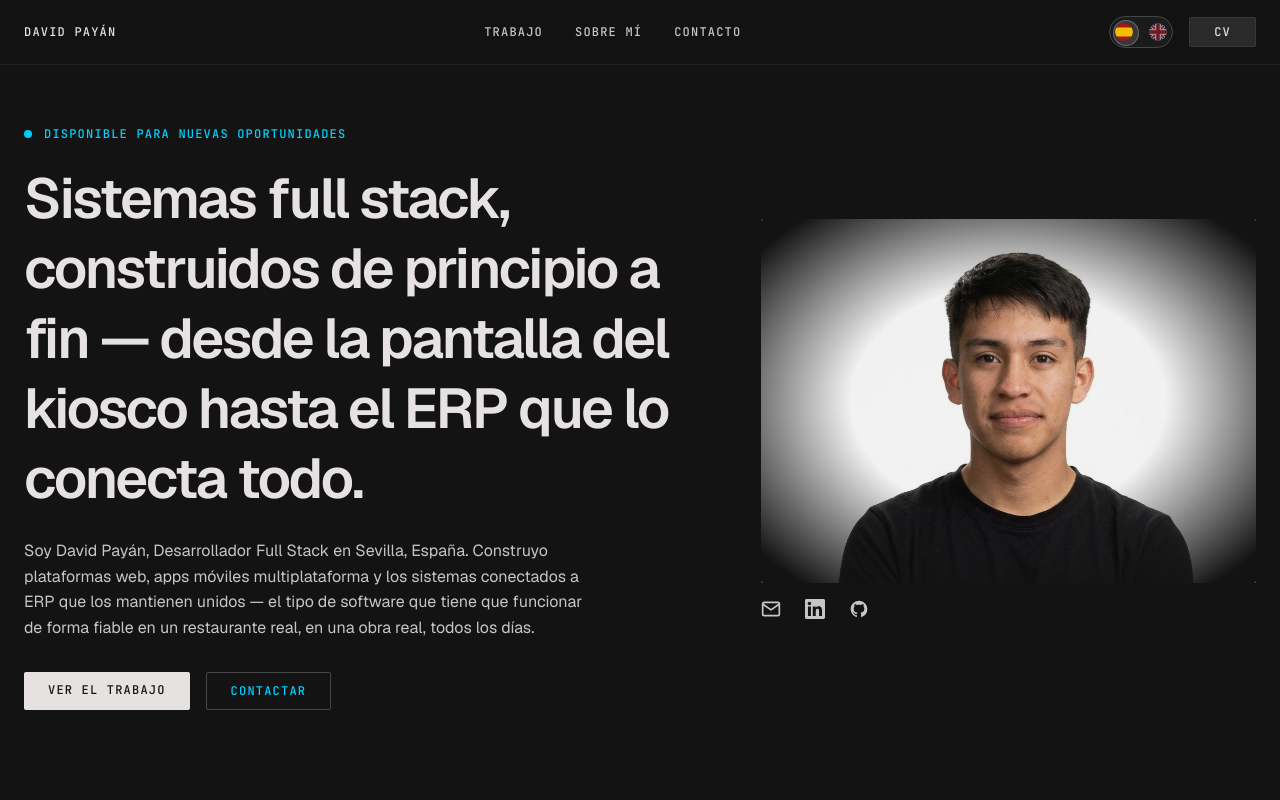
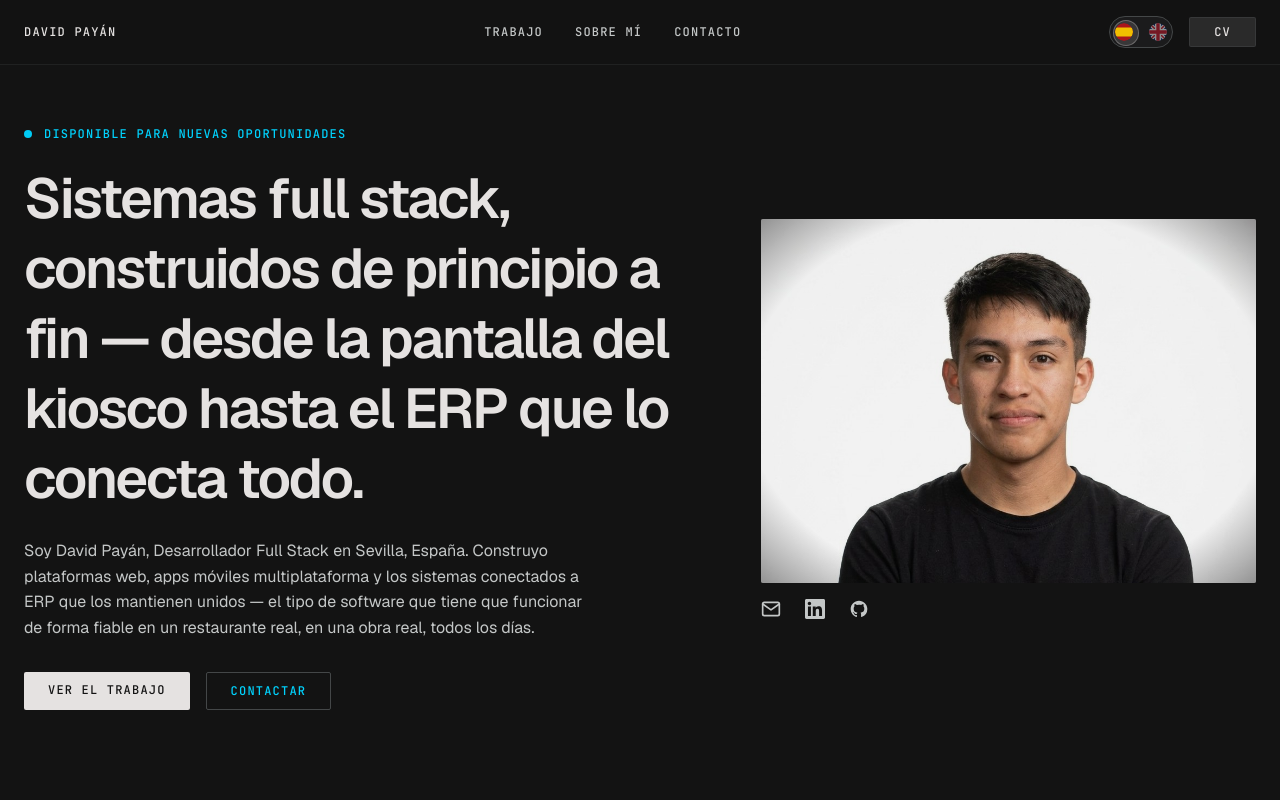
Before and after one commit to DavidPayan8/portfolio, a React (Vite) app: page / in a window 1280 px wide. Shown: the top 800 px of the page. Built offline with nearby package versions, Linux system fonts and the light colour scheme.

Commit message:
Tone down the hero photo vignette, it was overpowering the image

```diff
--- a/src/components/Hero.tsx
+++ b/src/components/Hero.tsx
@@ -43,7 +43,7 @@ export function Hero() {
               className="w-full aspect-[912/670] object-cover brightness-95"
             />
             <div
-              className="pointer-events-none absolute inset-0 bg-[radial-gradient(ellipse_at_center,transparent_45%,theme(colors.background)_92%)]"
+              className="pointer-events-none absolute inset-0 bg-[radial-gradient(ellipse_at_center,transparent_75%,theme(colors.background)_135%)]"
               aria-hidden="true"
             />
           </div>
```
